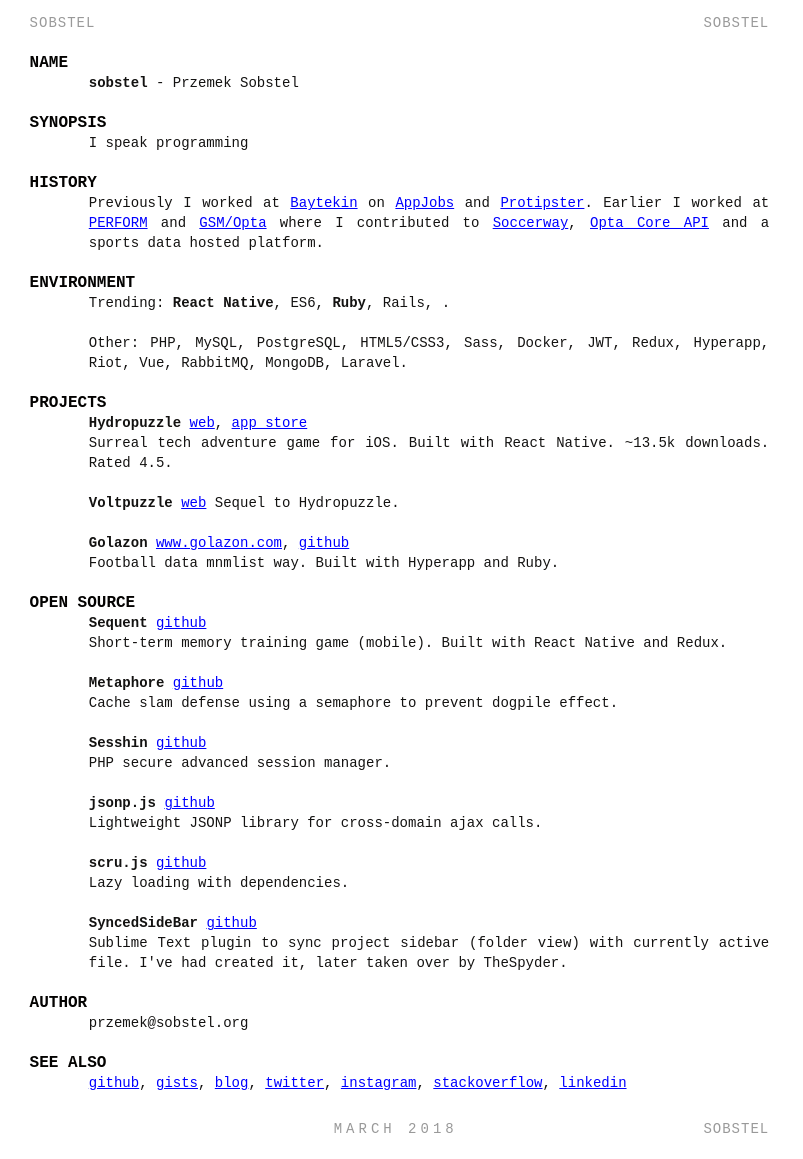
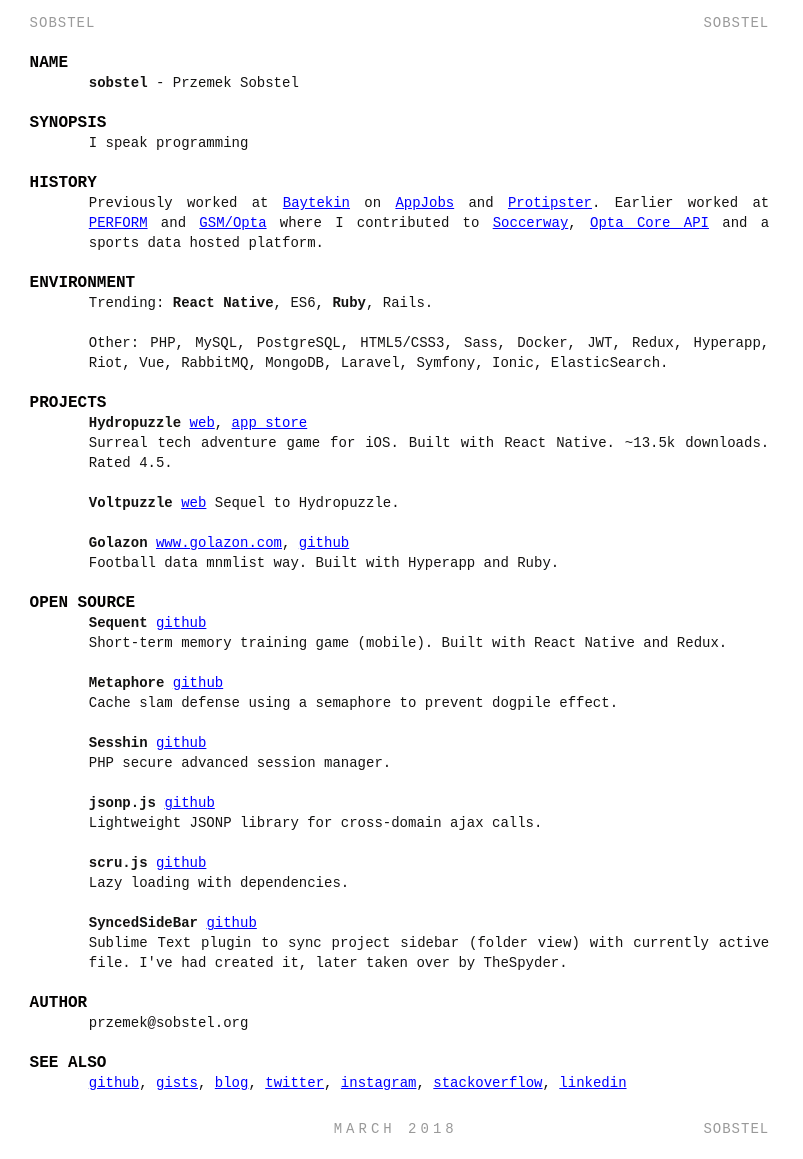
Before and after one commit to sobstel/sobstel.github.com, a Jekyll site: the page index.html, which Jekyll copies as it is, in a window 1280 px wide. Shown: the whole page, without its empty margins (0-803 px from the left). Built offline with Jekyll 4.4.1, drawn with Linux system fonts in a browser that asks for light colours.

```diff
--- a/index.html
+++ b/index.html
@@ -89,17 +89,18 @@
 
 <h2 id="HISTORY">HISTORY</h2>
 
-<p>Previously I worked at <a href="http://baytekin.media/">Baytekin</a> on <a href="https://www.appjobs.com/">AppJobs</a>
-and <a href="https://www.protipster.com/">Protipster</a>. Earlier I worked at <a href="http://www.performgroup.com/">PERFORM</a>
+<p>Previously worked at <a href="http://baytekin.media/">Baytekin</a> on <a href="https://www.appjobs.com/">AppJobs</a>
+and <a href="https://www.protipster.com/">Protipster</a>. Earlier worked at <a href="http://www.performgroup.com/">PERFORM</a>
 and <a href="http://optasports.com/">GSM/Opta</a> where I contributed to <a href="http://www.soccerway.com/">Soccerway</a>,
 <a href="http://client.core.optasports.com/">Opta Core API</a> and a sports data hosted platform.</p>
 
 <h2 id="ENVIRONMENT">ENVIRONMENT</h2>
 
-<p>Trending: <strong>React Native</strong>, ES6, <strong>Ruby</strong>, Rails, .</p>
+<p>Trending: <strong>React Native</strong>, ES6, <strong>Ruby</strong>, Rails.</p>
 
 <p>Other: PHP, MySQL, PostgreSQL, HTML5/CSS3, Sass, Docker, JWT,
-Redux, Hyperapp, Riot, Vue, RabbitMQ, MongoDB, Laravel.</p>
+Redux, Hyperapp, Riot, Vue, RabbitMQ, MongoDB, Laravel, Symfony,
+Ionic, ElasticSearch.</p>
 
 <h2 id="PROJECTS">PROJECTS</h2>
 
```
Also changed, not shown: 1 other file.
